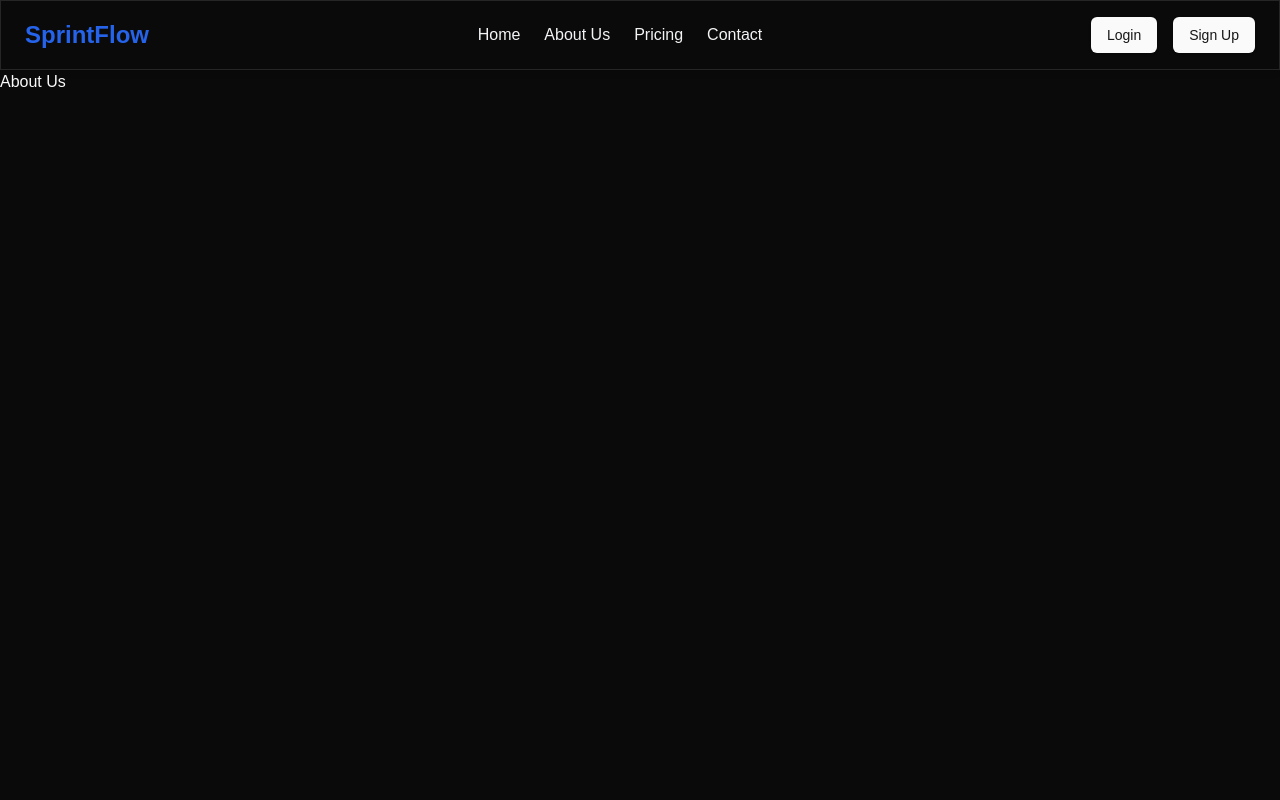
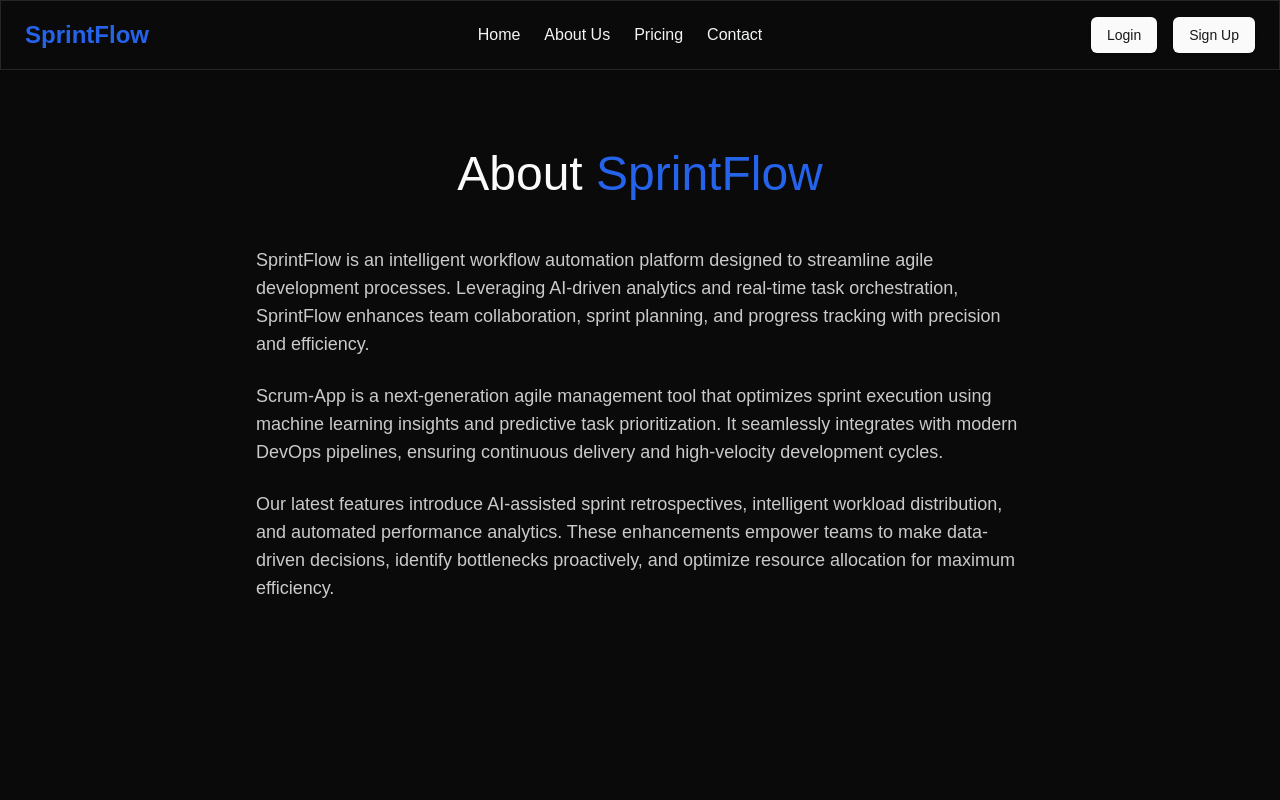
Before and after one commit to Arnab7456/SprintFlow, a Next.js app: page /about in a window 1280 px wide. Shown: the top 800 px of the page. Built offline with nearby package versions, Linux system fonts and the light colour scheme; no server answers.

Commit message:
feat: About page added

```diff
--- a/app/about/page.tsx
+++ b/app/about/page.tsx
@@ -1,5 +1,50 @@
-export default function About() {
+'use client'
+
+import React from "react";
+import { motion } from "framer-motion";
+import { AboutData } from "@/data/Aboutpage";
+
+const Page = () => {
   return (
-    <h1>About Us</h1>
-  );
-}
+    <motion.main
+    initial={{ opacity: 0, y: 20 }}
+    animate={{ opacity: 1, y: 0 }}
+    transition={{
+      duration: 0.5,
+      delay: 0.25,
+      type: "spring",
+      damping: 10,
+      stiffness: 100,
+    }}
+  >
+    <div className="py-20 px-4 max-w-6xl mx-auto">
+      <h1 className="mx-auto mb-8 w-full text-center text-4xl md:mb-12 md:text-5xl">
+        About <span className="text-blue-600">SprintFlow</span>
+      </h1>
+      <div className="mx-auto max-w-3xl">
+        {AboutData.map((item) => (
+          <motion.div
+            key={item.id}
+            initial={{ opacity: 0, y: 20 }}
+            animate={{ opacity: 1, y: 0 }}
+            transition={{
+              duration: 0.5,
+              delay: 0.5 + item.id * 0.1,
+              type: "spring",
+              damping: 10,
+              stiffness: 100,
+            }}
+            className="mb-6"
+          >
+            <p className="mb-2 text-lg font-medium text-foreground/80">
+              {item.title}
+            </p>
+          </motion.div>
+        ))}
+      </div>
+    </div>
+  </motion.main>
+);
+};
+
+export default Page;
--- /dev/null
+++ b/data/Aboutpage.ts
@@ -0,0 +1,35 @@
+export interface AboutProps {
+  id: number;
+  title: string;
+  points?: { id: number; description: string }[];
+}
+
+export const AboutData: AboutProps[] = [
+  {
+      id: 1,
+      title:
+          "SprintFlow is an intelligent workflow automation platform designed to streamline agile development processes. Leveraging AI-driven analytics and real-time task orchestration, SprintFlow enhances team collaboration, sprint planning, and progress tracking with precision and efficiency.",
+      points: [
+          { id: 1, description: "AI-powered workflow automation for agile teams." },
+          { id: 2, description: "Real-time sprint tracking and intelligent backlog management." },
+      ],
+  },
+  {
+      id: 2,
+      title:
+          "Scrum-App is a next-generation agile management tool that optimizes sprint execution using machine learning insights and predictive task prioritization. It seamlessly integrates with modern DevOps pipelines, ensuring continuous delivery and high-velocity development cycles.",
+      points: [
+          { id: 1, description: "ML-based sprint optimization and task prioritization." },
+          { id: 2, description: "Seamless integration with DevOps workflows for enhanced CI/CD." },
+      ],
+  },
+  {
+      id: 3,
+      title:
+          "Our latest features introduce AI-assisted sprint retrospectives, intelligent workload distribution, and automated performance analytics. These enhancements empower teams to make data-driven decisions, identify bottlenecks proactively, and optimize resource allocation for maximum efficiency.",
+      points: [
+          { id: 1, description: "AI-assisted sprint retrospectives with actionable insights." },
+          { id: 2, description: "Automated workload balancing and real-time performance analytics." },
+      ],
+  },
+];
```
